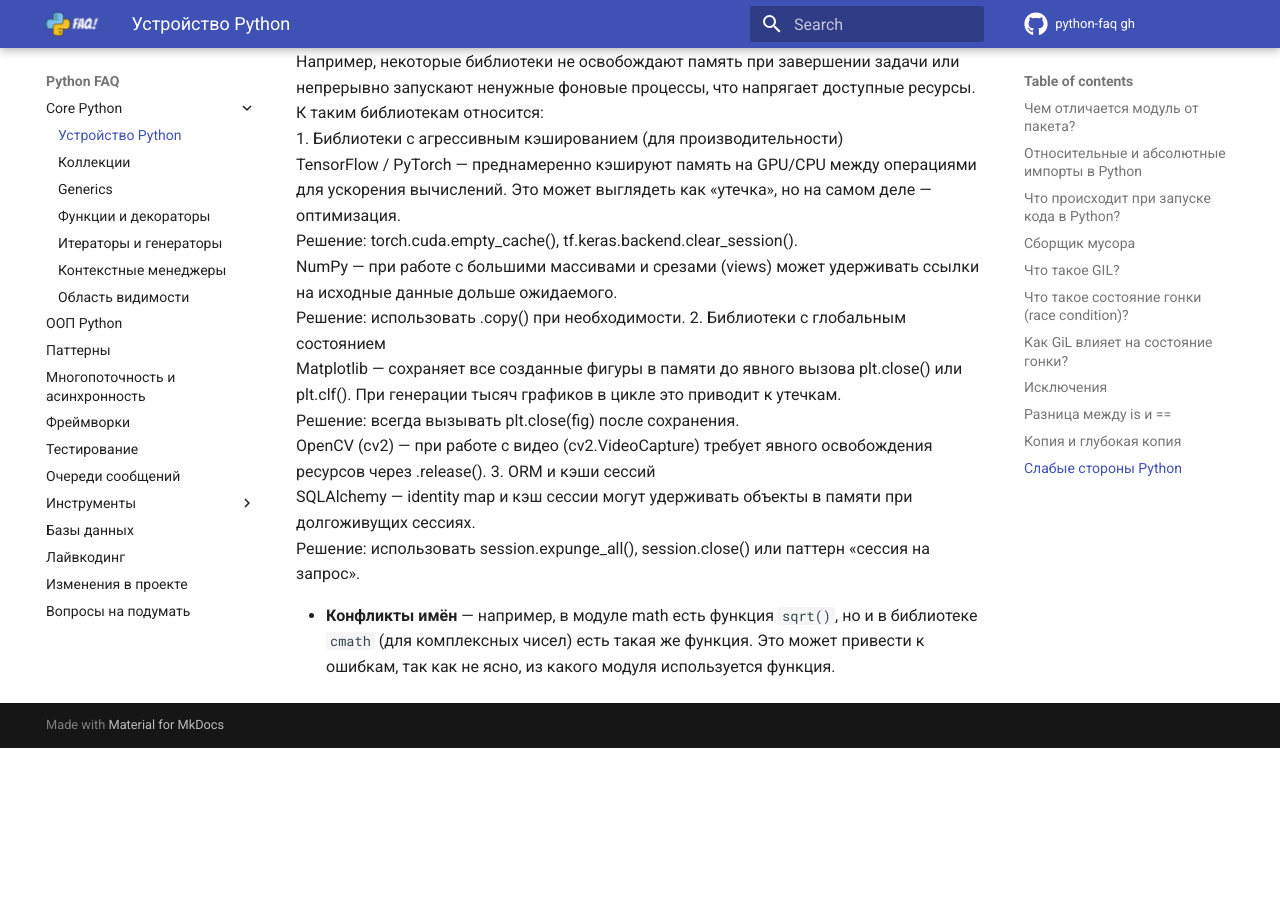
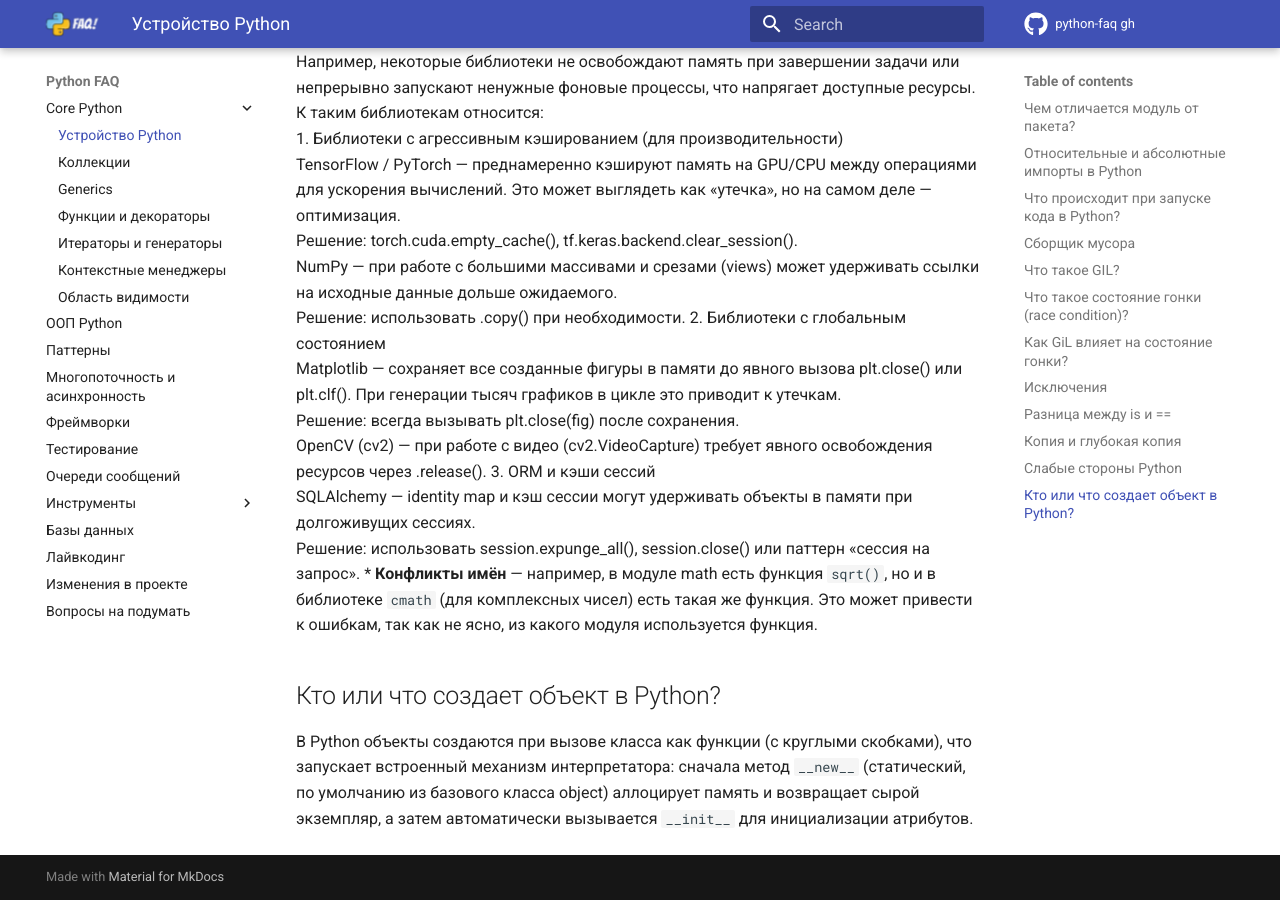
Before and after one commit to u-cha/python-faq, an MkDocs documentation site: the page built from docs/structure_python.md, in a window 1280 px wide and 900 px high, scrolled down 13361 px. Built offline with MkDocs 1.6.1 and Material for MkDocs 9.7.7, drawn with Linux system fonts in a browser that asks for light colours; comment, search, counter and statistics services are not loaded; before the commit the page ends 14109 px from its top, so only the background shows below that.

Commit message:
fix interview.md and structure_python.md (the question is "Who or what creates an object in Python?" postponed)

```diff
--- a/docs/structure_python.md
+++ b/docs/structure_python.md
@@ -460,5 +460,7 @@ OpenCV (cv2) — при работе с видео (cv2.VideoCapture) требу
 3. ORM и кэши сессий
 SQLAlchemy — identity map и кэш сессии могут удерживать объекты в памяти при долгоживущих сессиях.
 Решение: использовать session.expunge_all(), session.close() или паттерн «сессия на запрос».
+* **Конфликты имён** — например, в модуле math есть функция `sqrt()`, но и в библиотеке `cmath` (для комплексных чисел) есть такая же функция. Это может привести к ошибкам, так как не ясно, из какого модуля используется функция.
 
-* **Конфликты имён** — например, в модуле math есть функция `sqrt()`, но и в библиотеке `cmath` (для комплексных чисел) есть такая же функция. Это может привести к ошибкам, так как не ясно, из какого модуля используется функция.
+## Кто или что создает объект в Python?
+В Python объекты создаются при вызове класса как функции (с круглыми скобками), что запускает встроенный механизм интерпретатора: сначала метод `__new__` (статический, по умолчанию из базового класса object) аллоцирует память и возвращает сырой экземпляр, а затем автоматически вызывается `__init__` для инициализации атрибутов.
```
Also changed, not shown: docs/interview.md (+0 -3 lines).
